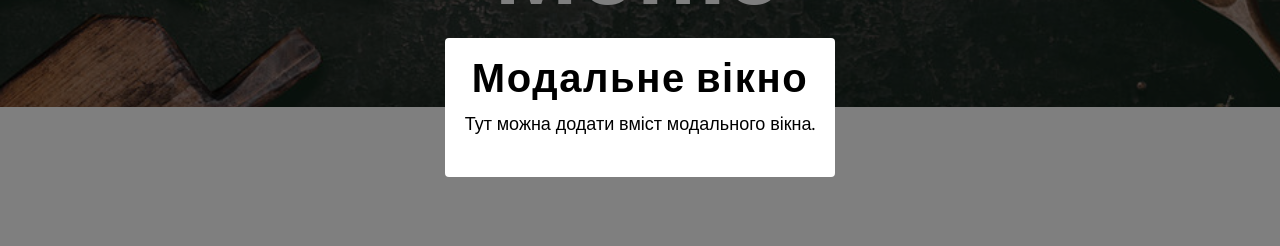
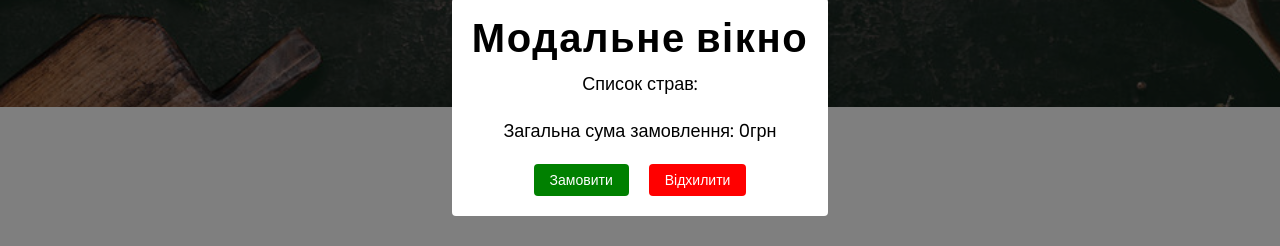
Before and after one commit to dmitryberesten/restaurant, a React (Create React App) app: page /restaurant/Menu in a window 1280 px wide. Both pictures are taken after a click on the button "Замовлення". Shown: the part 293-539 px from the top of the page. Built offline with nearby package versions, Linux system fonts and the light colour scheme.

Commit message:
Додає кнопки

```diff
--- a/src/pages/menu/cardMenu.jsx
+++ b/src/pages/menu/cardMenu.jsx
@@ -1,18 +1,30 @@
-import React from 'react';
+import React, { useState } from 'react';
 
-const CardMenu = ({ items }) => {
-  const handleOrderClick = title => {
-    console.log('Замовлено:', title);
-    // Додати код для обробки замовлення
+const CardMenu = ({ items, handleAddToOrder }) => {
+  const [selectedItems, setSelectedItems] = useState([]);
+
+  const handleButtonClick = (id, title, price) => {
+    if (selectedItems.includes(id)) {
+      // Видалити елемент зі списку, якщо вже вибрано
+      setSelectedItems(prevSelectedItems =>
+        prevSelectedItems.filter(itemId => itemId !== id)
+      );
+      handleAddToOrder(title, price, false);
+    } else {
+      // Додати елемент до списку, якщо ще не вибрано
+      setSelectedItems(prevSelectedItems => [...prevSelectedItems, id]);
+      handleAddToOrder(title, price, true);
+    }
   };
 
   return (
     <div className="section-center">
       {items.map(menuItem => {
         const { id, title, price, img, desc } = menuItem;
+        const isSelected = selectedItems.includes(id);
 
         return (
-          <article id={id} className="menu-item">
+          <article id={id} className="menu-item" key={id}>
             <img src={img} alt={title} className="photo" />
 
             <div className="item-info">
@@ -23,10 +35,10 @@ const CardMenu = ({ items }) => {
               <p className="item-text">{desc}</p>
               <button
                 type="button"
-                className="order-btn"
-                onClick={() => handleOrderClick(title)}
+                className={`order-btn ${isSelected ? 'selected' : ''}`}
+                onClick={() => handleButtonClick(id, title, price)}
               >
-                Замовити
+                {isSelected ? 'Додано' : 'Замовити'}
               </button>
             </div>
           </article>
--- a/src/pages/menu/index.jsx
+++ b/src/pages/menu/index.jsx
@@ -1,4 +1,4 @@
-import React, { useState } from 'react';
+import React, { useState, useEffect } from 'react';
 import {
   HeroMenu,
   MenuSection,
@@ -6,7 +6,6 @@ import {
   StyledSpan,
   TitleMenu,
   MainContent,
-  // BackToAll,
 } from './styles/index';
 import './styles/style.css';
 import Categories from './categories';
@@ -19,7 +18,19 @@ function Menu() {
   const [menuItems, setMenuItems] = useState(items);
   const [categories] = useState(allCategories);
   const [activeCategory, setActiveCategory] = useState('');
-  const [showModal, setShowModal] = useState(false); // Додано стан для відображення модального вікна
+  const [showModal, setShowModal] = useState(false);
+  const [orderItems, setOrderItems] = useState([]);
+
+  useEffect(() => {
+    const savedOrderItems = localStorage.getItem('orderItems');
+    if (savedOrderItems) {
+      setOrderItems(JSON.parse(savedOrderItems));
+    }
+  }, []);
+
+  useEffect(() => {
+    localStorage.setItem('orderItems', JSON.stringify(orderItems));
+  }, [orderItems]);
 
   const filterItems = category => {
     if (category === 'Все') {
@@ -39,12 +50,29 @@ function Menu() {
     setShowModal(false);
   };
 
+  const handleBackdropClick = e => {
+    if (e.target === e.currentTarget) {
+      closeModal();
+    }
+  };
 
-const handleBackdropClick = e => {
-  if (e.target === e.currentTarget) {
+  const handleAddToOrder = (title, price) => {
+    const newItem = { title, price };
+    setOrderItems(prevItems => [...prevItems, newItem]);
+    console.log('Замовлено:', title);
+  };
+
+  const handleConfirmOrder = () => {
     closeModal();
-  }
-};
+    // Додайте власну логіку підтвердження замовлення
+  };
+
+  const handleRejectOrder = () => {
+    closeModal();
+    // Додайте власну логіку відхилення замовлення
+  };
+
+  const orderTotal = orderItems.reduce((total, item) => total + item.price, 0);
 
   return (
     <MenuSection>
@@ -63,10 +91,9 @@ const handleBackdropClick = e => {
           activeCategory={activeCategory}
           setActiveCategory={setActiveCategory}
         />
-        <CardMenu items={menuItems} handleOrderClick={handleOrderClick} />
+        <CardMenu items={menuItems} handleAddToOrder={handleAddToOrder} />
       </MainContent>
 
-      {/* Модальне вікно */}
       {showModal && (
         <div className="modal" onClick={handleBackdropClick}>
           <div className="modal-content">
@@ -74,7 +101,23 @@ const handleBackdropClick = e => {
               &times;
             </span>
             <h2>Модальне вікно</h2>
-            <p>Тут можна додати вміст модального вікна.</p>
+            <p>Список страв:</p>
+            <ul>
+              {orderItems.map((item, index) => (
+                <li key={index}>
+                  {item.title} - {item.price}грн
+                </li>
+              ))}
+            </ul>
+            <p>Загальна сума замовлення: {orderTotal}грн</p>
+            <div className="modal-buttons">
+              <button className="confirm-btn" onClick={handleConfirmOrder}>
+                Замовити
+              </button>
+              <button className="reject-btn" onClick={handleRejectOrder}>
+                Відхилити
+              </button>
+            </div>
           </div>
         </div>
       )}
--- a/src/pages/menu/styles/style.css
+++ b/src/pages/menu/styles/style.css
@@ -342,3 +342,36 @@ Menu
   color: #999;
   cursor: pointer;
 }
+
+.selected {
+  background-color: green;
+}
+
+.confirm-btn {
+  bottom: 0;
+  right: 0;
+  padding: 8px 16px;
+  font-size: 14px;
+  background-color: green;
+  color: #fff;
+  border: none;
+  border-radius: 4px;
+  cursor: pointer;
+  margin-right: 20px;
+}
+
+.order-btn:hover {
+  background-color: #0056b3;
+}
+
+.reject-btn {
+  background-color: red;
+  bottom: 0;
+    right: 0;
+    padding: 8px 16px;
+    font-size: 14px;
+    color: #fff;
+    border: none;
+    border-radius: 4px;
+    cursor: pointer;
+}
```
